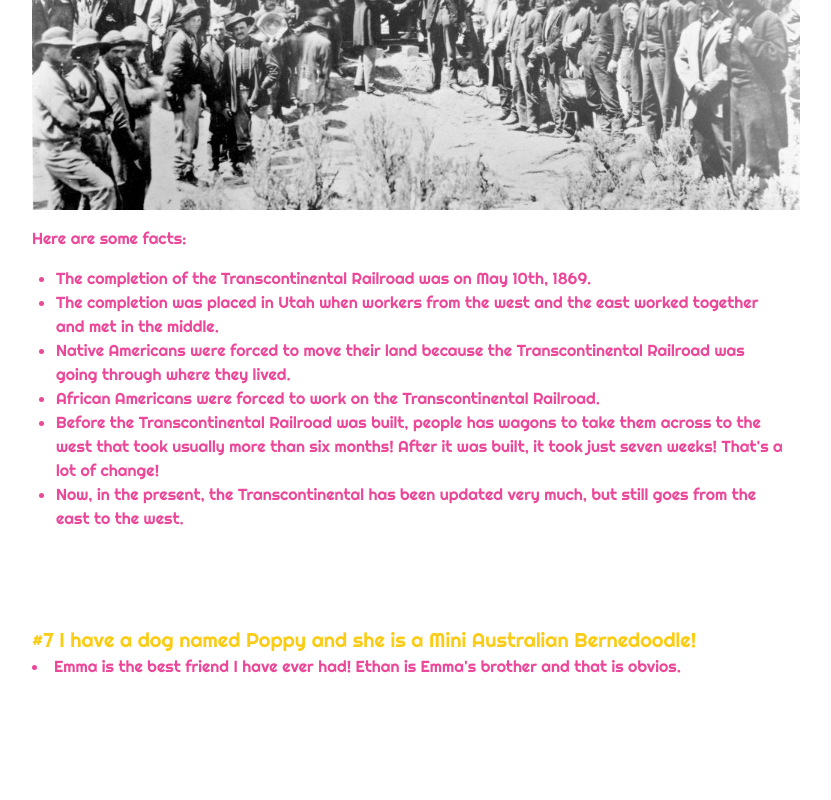
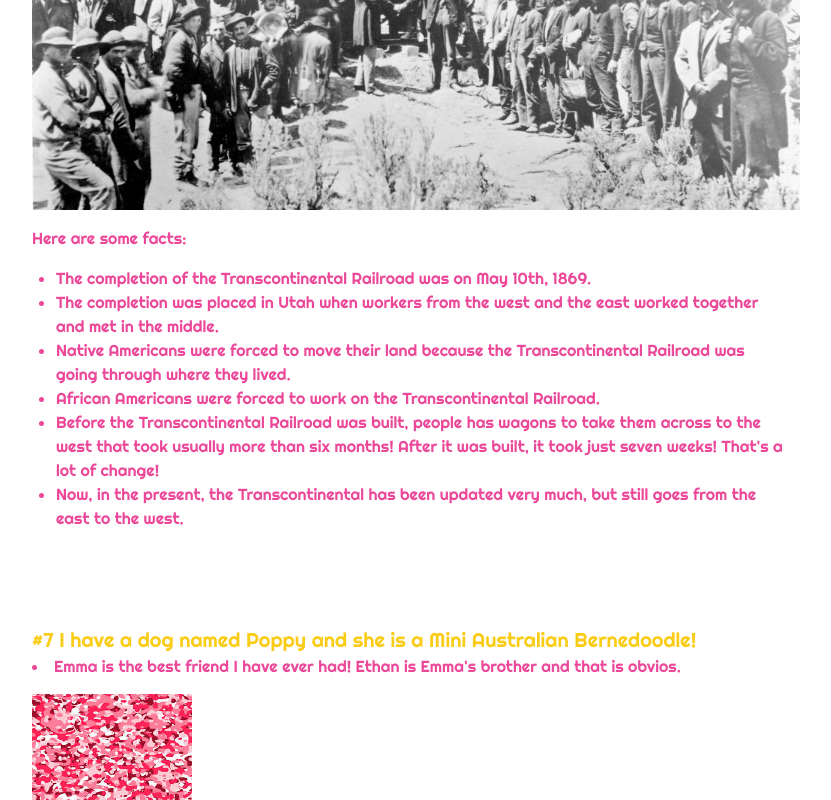
Before and after one commit to danbruder/adelynns_site, a website built with Vite: page index.html in a window 1280 px wide. Shown: the part 2246-3046 px from the top of the page, without its empty margins (224-1055 px from the left). Before the commit the page ends 2924 px from the top, so only its background shows below. Built offline with nearby package versions, Linux system fonts and the light colour scheme.

Commit message:
so my name is Jef

```diff
--- a/index.html
+++ b/index.html
@@ -95,6 +95,7 @@
 
                     Ethan is Emma's brother and that is obvios.
                      </li>
+                    <img class="w-40 mt-4" src="/img/pink.png" />
 
 
 
```
